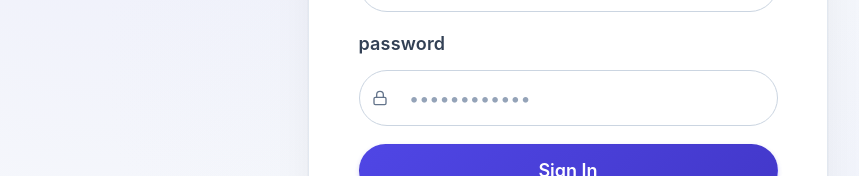
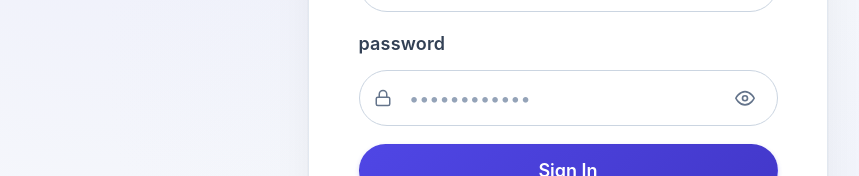
Before and after one commit to Houngmingyeak/microservice-class-lesson, a React (Vite) app in the folder microservice/iam-service/iam-web/react-web/: page / in a window 1280 px wide. Shown: the part 387-563 px from the top of the page, without its empty margins (72-931 px from the left). Built offline with nearby package versions, Linux system fonts and the light colour scheme; no server answers; a web font is replaced by a local one.

Commit message:
style(iam-web): refine sign in page

```diff
--- a/microservice/iam-service/iam-web/react-web/src/components/auth/LoginView.jsx
+++ b/microservice/iam-service/iam-web/react-web/src/components/auth/LoginView.jsx
@@ -10,7 +10,9 @@ import {
   IconFacebook,
   IconTelegram,
   IconGlobe,
-  IconCheck
+  IconCheck,
+  IconEye,
+  IconEyeOff
 } from '../common/Icons';
 
 export const LoginView = ({ onShowToast }) => {
@@ -19,6 +21,7 @@ export const LoginView = ({ onShowToast }) => {
 
   const [username, setUsername] = useState('');
   const [password, setPassword] = useState('');
+  const [showPassword, setShowPassword] = useState(false);
   const [loading, setLoading] = useState(false);
 
   const handleSubmit = async (e) => {
@@ -91,18 +94,28 @@ export const LoginView = ({ onShowToast }) => {
             <div className="flex justify-between items-center mb-1">
               <label className="form-label mb-0">{t('password')}</label>
             </div>
-            <div className="relative">
+            <div className="relative flex items-center">
               <input
-                type="password"
+                type={showPassword ? "text" : "password"}
                 placeholder="••••••••••••"
                 value={password}
                 onChange={(e) => setPassword(e.target.value)}
-                className="form-input pl-9"
+                className="form-input pl-9 pr-12 w-full"
                 required
               />
-              <span className="absolute left-3 top-2.5 text-slate-400">
-                <IconLock size={16} />
+              <span className="absolute left-3.5 text-slate-400 pointer-events-none flex items-center" style={{ top: '50%', transform: 'translateY(-50%)' }}>
+                <IconLock size={18} />
               </span>
+              <button
+                type="button"
+                onClick={() => setShowPassword(!showPassword)}
+                className="absolute right-3.5 p-1.5 text-slate-400 hover:text-indigo-600 rounded-full transition flex items-center justify-center cursor-pointer bg-transparent border-0"
+                style={{ top: '50%', transform: 'translateY(-50%)' }}
+                title={showPassword ? "Hide password" : "Show password"}
+                tabIndex="-1"
+              >
+                {showPassword ? <IconEyeOff size={20} /> : <IconEye size={20} />}
+              </button>
             </div>
           </div>
 
```
